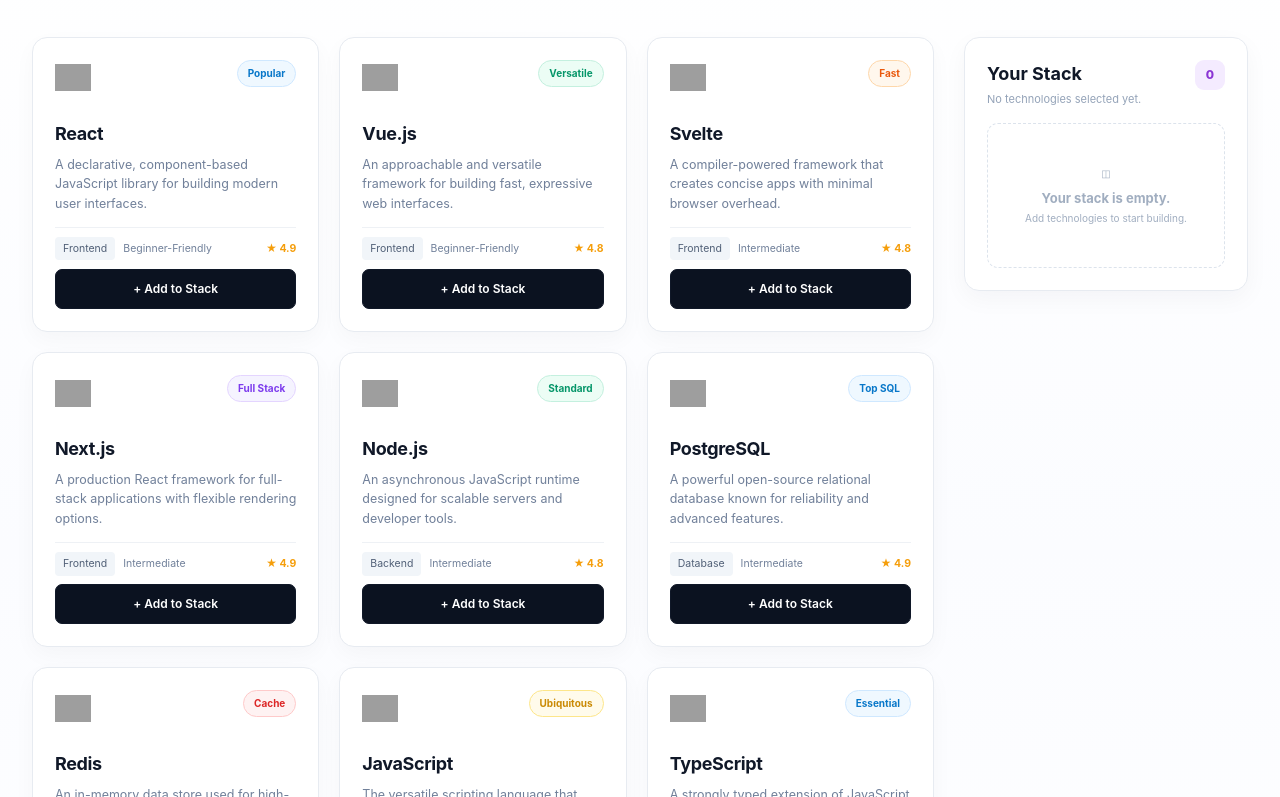
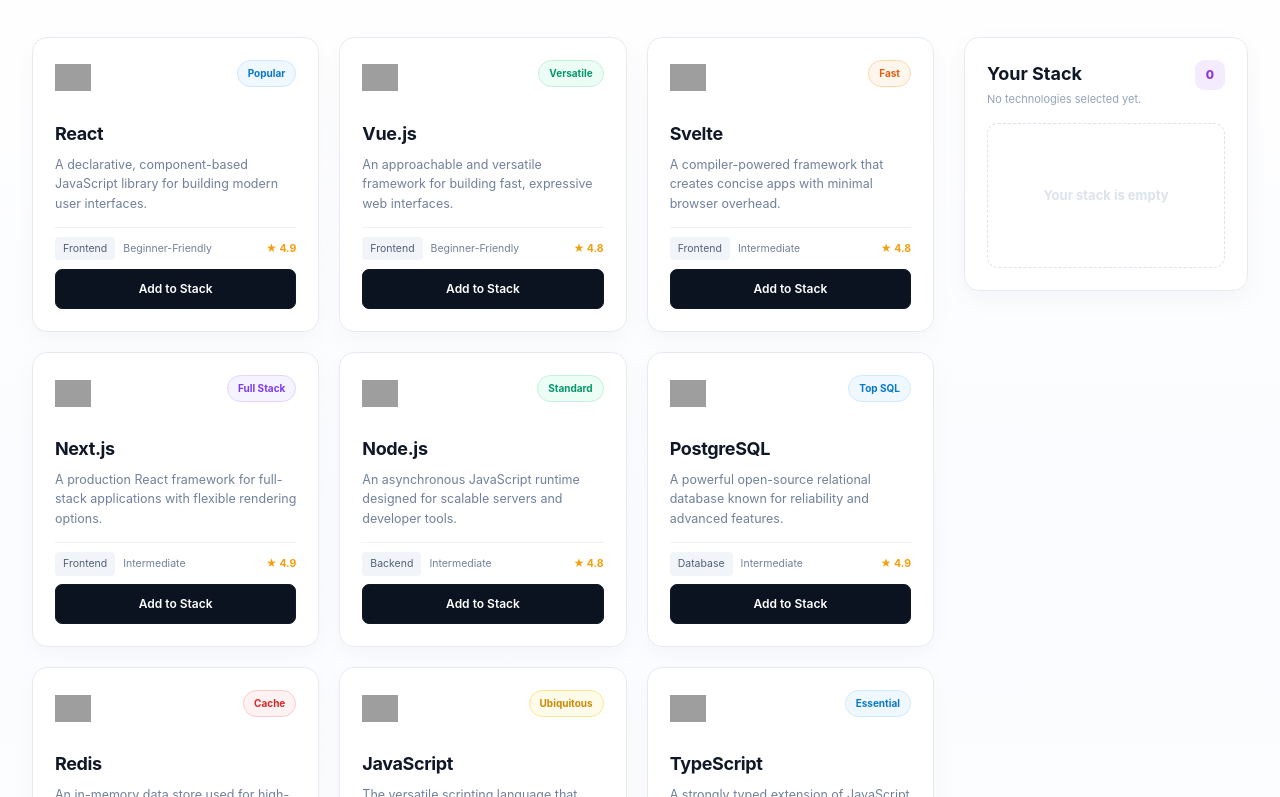
Before and after one commit to ShahriarOishik/Assignment_05, a React (Vite) app: page / in a window 1280 px wide. Shown: the part 843-1640 px from the top of the page. Built offline with nearby package versions, Linux system fonts and the light colour scheme; grey boxes are pictures that could not be loaded.

Commit message:
style: bottom-right toasts, purple selected cards, simpler empty state

```diff
--- a/src/App.jsx
+++ b/src/App.jsx
@@ -78,7 +78,7 @@
       </main>
       <Footer />
       <ToastContainer
-        position="top-right"
+        position="bottom-right"
         autoClose={5000}
         newestOnTop
         pauseOnHover
--- a/src/components/StackPanel.jsx
+++ b/src/components/StackPanel.jsx
@@ -15,9 +15,7 @@
 
       {count === 0 ? (
         <div className="empty-stack">
-          <span className="empty-stack-icon" aria-hidden="true">◫</span>
-          <p>Your stack is empty.</p>
-          <span>Add technologies to start building.</span>
+          <p>Your stack is empty</p>
         </div>
       ) : (
         <div className="selected-stack">
--- a/src/components/TechnologyCard.jsx
+++ b/src/components/TechnologyCard.jsx
@@ -4,7 +4,7 @@
 
 function TechnologyCard({ technology, isSelected, onAdd }) {
   return (
-    <article className="technology-card">
+    <article className={`technology-card${isSelected ? ' selected' : ''}`}>
       <div className="card-topline">
         <TechnologyIcon technology={technology} size={38} />
         <span className={`badge badge-${badgeColor[technology.badge] || 'blue'}`}>{technology.badge}</span>
@@ -26,7 +26,7 @@
         aria-label={isSelected ? `${technology.name} is in your stack` : `Add ${technology.name} to your stack`}
         onClick={() => onAdd(technology)}
       >
-        {isSelected ? '✓ ' : '+ '}
+        {isSelected ? '✓ ' : ''}
         {isSelected ? 'Added to Stack' : 'Add to Stack'}
       </button>
     </article>
--- a/src/index.css
+++ b/src/index.css
@@ -343,6 +343,10 @@
   box-shadow: 0 18px 35px rgb(16 24 40 / 8%);
 }
 
+.technology-card.selected {
+  border-color: #7c3aed;
+}
+
 .card-topline {
   display: flex;
   min-height: 40px;
@@ -453,7 +457,7 @@
   cursor: not-allowed;
   border-color: #dbe3ec;
   background: #edf2f7;
-  color: #718096;
+  color: #7c3aed;
 }
 
 .data-state {
@@ -521,12 +525,6 @@
   font-weight: 700;
 }
 
-.empty-stack-icon {
-  display: inline-block;
-  font-size: 30px;
-  color: #a1aec0;
-}
-
 @keyframes spin {
   to { rotate: 360deg; }
 }
@@ -583,18 +581,14 @@
   margin-top: 16px;
   border: 1px dashed #dce3ec;
   border-radius: 11px;
-  color: #a1aec0;
+  color: #dce3ec;
   text-align: center;
 }
 
 .empty-stack p {
-  margin: 8px 0 2px;
+  margin: 0;
   font-size: 13px;
   font-weight: 650;
-}
-
-.empty-stack span {
-  font-size: 10px;
 }
 
 .selected-stack ul {
```
